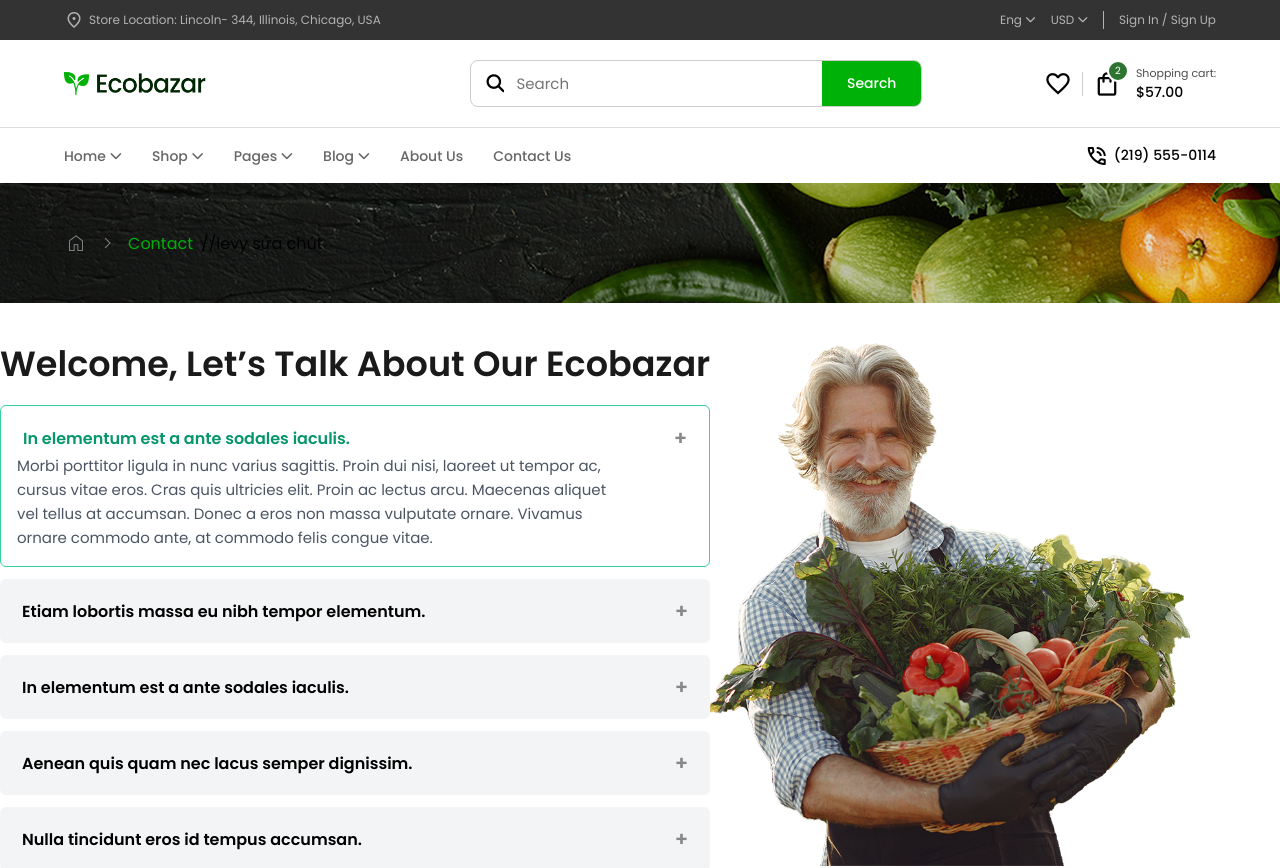
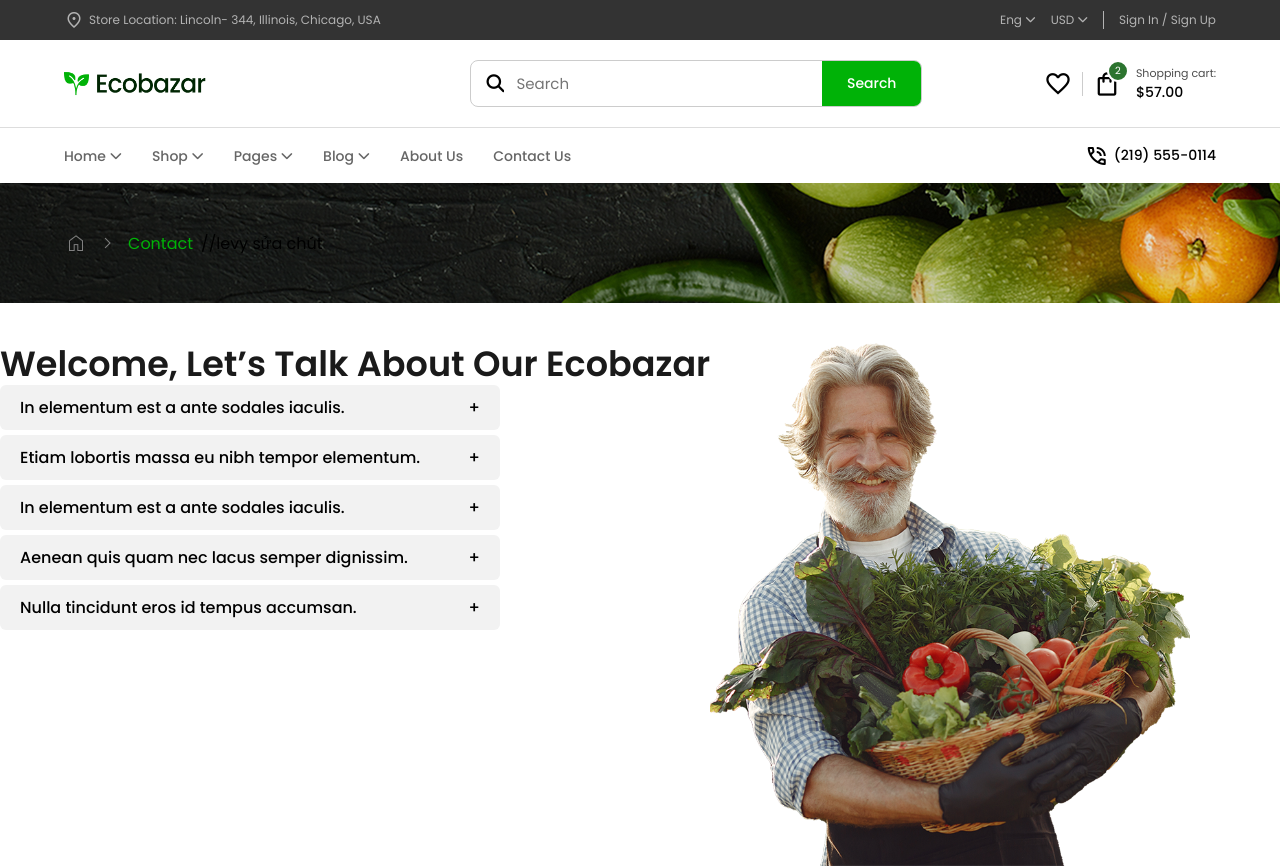
Before and after one commit to elfbe1306/BTL-VegetableShop, a React (Vite) app in the folder frontend/: page /contact in a window 1280 px wide. Shown: the top 868 px of the page. Built offline with nearby package versions, Linux system fonts and the light colour scheme; the HTML template or start-up script is replaced by a standard one.

Commit message:
update ContactPage

```diff
--- /dev/null
+++ b/frontend/src/pages/ContactPage/ContactPage.css
@@ -0,0 +1,53 @@
+.Wrapper{
+    display: flex;
+    flex-direction: row;
+    margin-top: 40px;
+}
+.Text{
+    color: var(--Gray-Scale-Gray-900, #1A1A1A);
+    font-size: 35px;
+    font-style: normal;
+    font-weight: 600;
+    line-height: 120%;
+}
+.RightCol img{
+    width: 30rem;
+    flex-shrink: 0;
+    box-shadow: none;
+}
+
+.accordion{
+    width: 500px;
+}
+.item{
+    margin-bottom: 5px;
+    padding: 10px 20px;
+    border-radius: 6px;
+    background-color: var(--Gray-Scale-Gray-50, #F2F2F2);
+}
+.ItemHeader{
+    display: flex;
+    flex-direction: row;
+    justify-content: space-between;
+    align-items: center;
+    font-weight: 500;
+    cursor: pointer;
+    background-color: var(--Gray-Scale-Gray-50, #F2F2F2);
+}
+.HeaderShow{
+    color: var(--Branding-Success-Dark, #2C742F);
+}
+.Content{
+    color: var(--Gray-Scale-Gray-600, #666);
+    max-height: 0;
+    overflow: hidden;
+    transition: all 0.5s cubic-bezier(0,1,0,1);
+}
+.ContentShow{
+    height: auto;
+    color: var(--Gray-Scale-Gray-600, #666);
+    max-height:9999px;
+    transition: all 0.5s cubic-bezier(1,0,1,0);
+    overflow: hidden;
+    background-color: white;
+}
--- a/frontend/src/pages/ContactPage/ContactPage.jsx
+++ b/frontend/src/pages/ContactPage/ContactPage.jsx
@@ -1,10 +1,10 @@
 import React, { useState } from 'react';
 import Header from '../../components/Header';
 import Footer from '../../components/Footer';
-import styles from './ContactPage.module.css';
+import './ContactPage.css';
 
 function ContactPage() {
-  const [activeIndex, setActiveIndex] = useState(0);
+  const [selected, setSelected] = useState(null);
 
   const data = [
     {
@@ -14,7 +14,7 @@
     },
     {
       title: 'Etiam lobortis massa eu nibh tempor elementum.',
-      content: '',
+      content: 'hhh',
     },
     {
       title: 'In elementum est a ante sodales iaculis.',
@@ -30,43 +30,33 @@
     },
   ];
 
-  const toggle = (index) => {
-    setActiveIndex(index === activeIndex ? null : index);
+  const toggle = (i) => {
+    if (selected === i)
+      return setSelected(null)
+    setSelected(i)
   };
 
   return (
     <div>
       <Header />
-      <div className={styles.Wrapper}>
-        <div className={styles.LeftCol}>
-          <div className={styles.Text}>Welcome, Let’s Talk About Our Ecobazar</div>
+      <div className='Wrapper'>
+        <div className='LeftCol'>
+          <div className='Text'>Welcome, Let’s Talk About Our Ecobazar</div>
 
-          <div className={styles.accordion}>
-            {data.map((item, index) => {
-              const isOpen = index === activeIndex;
-              return (
-                <div
-                  key={index}
-                  className={`${styles.accordionItem} ${isOpen ? styles.active : ''}`}
-                >
-                  <button
-                    className={styles.accordionHeader}
-                    onClick={() => toggle(index)}
-                  >
-                    <span className={styles.title}>{item.title}</span>
-                    <span className={styles.icon}>+</span>
-                  </button>
-                  {isOpen && item.content && (
-                    <div className={styles.accordionBody}>
-                      {item.content}
-                    </div>
-                  )}
+          <div className='accordion'>
+            {data.map((item,i)=> (
+              <div className='item'>
+                <div className='ItemHeader' onClick={() => toggle(i)}>
+                  <div className={selected === i ? 'HeaderShow': 'ItemHeader' }>{item.title}</div>
+                  <span>+</span>
                 </div>
-              );
-            })}
+                <div className={selected === i ? 'ContentShow': 'Content' }>{item.content}</div>
+              </div>
+            ))}
           </div>
+
         </div>
-        <div className={styles.RightCol}>
+        <div className='RightCol'>
           <img src="src/assets/images/ContactImage.png" alt="img" />
         </div>
       </div>
--- a/frontend/src/pages/ContactPage/ContactPage.module.css
+++ /dev/null
@@ -1,70 +0,0 @@
-.Wrapper{
-    display: flex;
-    flex-direction: row;
-    margin-top: 40px;
-}
-.Text {
-    color: var(--Gray-Scale-Gray-900, #1A1A1A);
-    font-size: 35px;
-    font-style: normal;
-    font-weight: 600;
-    line-height: 120%;
-}
-.RightCol img{
-    width: 30rem;
-    flex-shrink: 0;
-    box-shadow: none;
-}
-.accordion {
-    display: flex;
-    flex-direction: column;
-    gap: 12px;
-    margin-top: 20px;
-}
-
-.accordionItem {
-    border-radius: 6px;
-    overflow: hidden;
-    background-color: #f3f4f6;
-    padding: 16px;
-}
-
-.active {
-    border: 1px solid #34d399;
-    background-color: white;
-}
-
-.accordionHeader {
-    width: 100%;
-    background-color: inherit;
-    border: none;
-    /* padding: 12px 16px; */
-    text-align: left;
-    font-weight: 600;
-    font-size: 16px;
-    display: flex;
-    justify-content: space-between;
-    align-items: center;
-    cursor: pointer;
-}
-
-.active .accordionHeader {
-    color: #059669;
-}
-
-.accordionBody {
-    width: 600px;
-    /* padding: 0 16px 16px 16px; */
-    color: #4b5563;
-    font-size: 15px;
-    line-height: 1.6;
-}
-
-.title {
-    flex: 1;
-}
-
-.icon {
-    font-size: 20px;
-    color: #888;
-}
```
